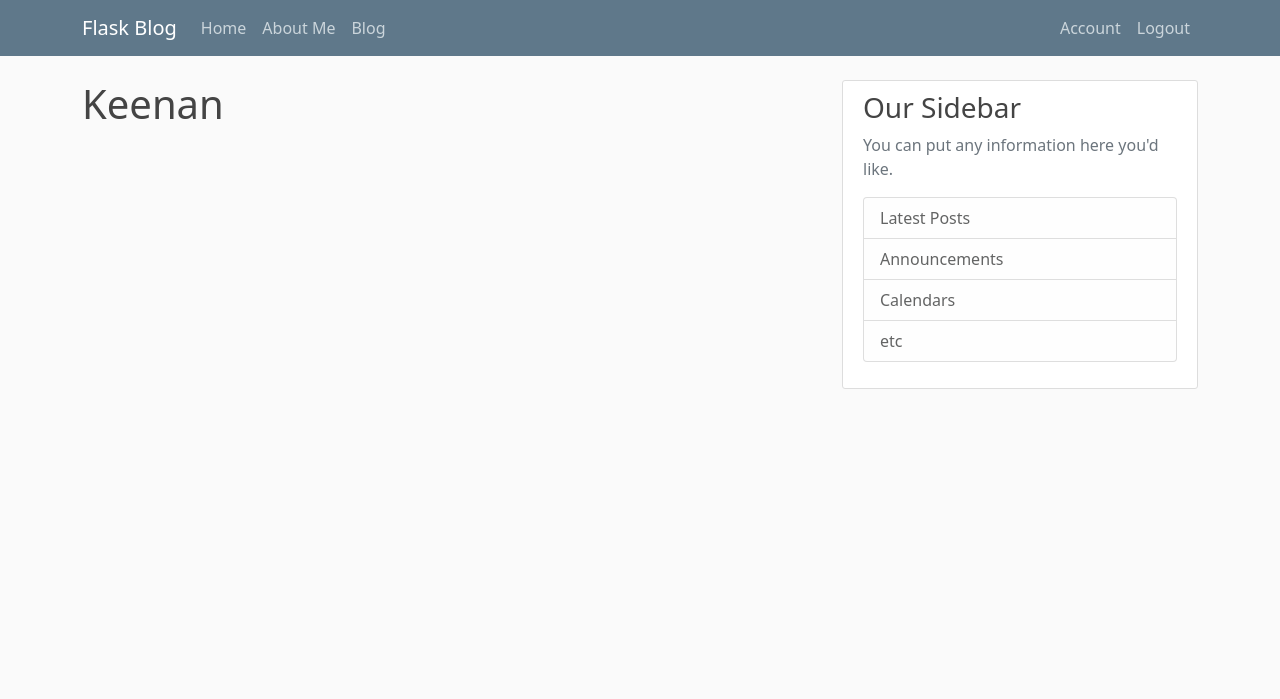
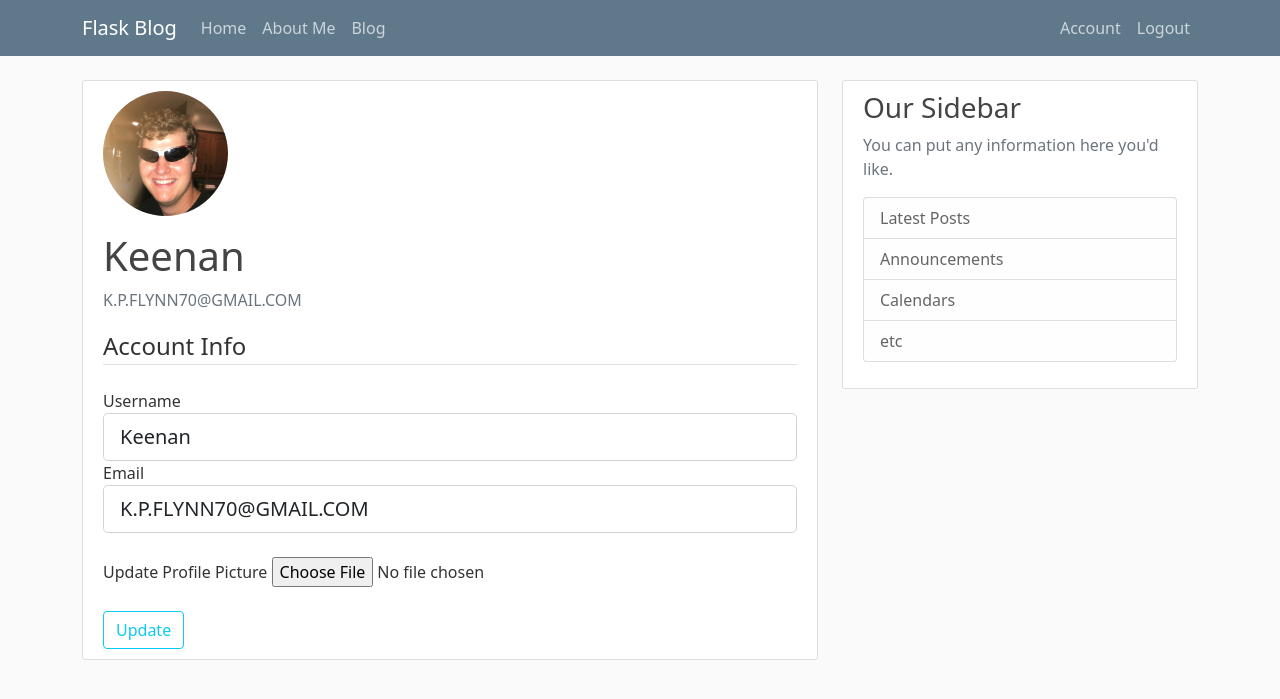
Before and after one commit to kfly2fly/Flask-Web-Repo, a Flask app: page /account in a window 1280 px wide. Shown: the top 699 px of the page. Run offline with Flask 2, Linux system fonts and the light colour scheme; a user stored in the database is signed in; some libraries are stand-ins or nearby versions.

Commit message:
Added profile pic functionality

```diff
--- a/flaskblog/forms.py
+++ b/flaskblog/forms.py
@@ -1,13 +1,13 @@
 from flask_wtf import FlaskForm
+from flask_wtf.file import FileField, FileAllowed
 from wtforms import StringField, PasswordField, SubmitField, BooleanField
 from wtforms.validators import DataRequired, Length, Email, EqualTo, ValidationError
 from flaskblog.models import User
+from flask_login import current_user
 
 # Will write python classes that will be representative of forms which will then be converted to HTML
 
 # Want to create a registration form, so we will write a registration form class, which will be inherited from FlaskForm
-
-
 
 class RegistrationForm(FlaskForm):
     # DataRequired means that the field cannot be blank, use wtforms.validators
@@ -26,15 +26,11 @@ class RegistrationForm(FlaskForm):
         user = User.query.filter_by(username=username.data).first()
         if user:
             raise ValidationError('That username is taken. Please choose another')
-    def validate_username(self, username):
-        user = User.query.filter_by(username=username.data).first()
-        if user:
-            raise ValidationError('That username is taken. Please choose a different one.')
 
     def validate_email(self, email):
         user = User.query.filter_by(email=email.data).first()
         if user:
-            raise ValidationError('That email is taken. Please choose a different one.')
+            raise ValidationError('That email is taken. Please choose another.')
 
 
 class LoginForm(FlaskForm):
@@ -44,3 +40,27 @@ class LoginForm(FlaskForm):
                              validators=[DataRequired()])
     remember = BooleanField('Remember Me')
     submit = SubmitField('Login')
+
+
+class UpdateAccount(FlaskForm):
+    # DataRequired means that the field cannot be blank, use wtforms.validators
+    username = StringField('Username',
+                           validators=[DataRequired(), Length(min=2, max=20)])
+    # need usernames to be between 2 and 20 characters long, so use validators
+    email = StringField('Email',
+                        validators=[DataRequired(), Email()])
+    picture = FileField('Update Profile Picture', validators=[FileAllowed(['jpg', 'png'])])
+    submit = SubmitField('Update')
+
+    def validate_username(self, username):
+        if username.data != current_user.username:
+            user = User.query.filter_by(username=username.data).first()
+            if user:
+                raise ValidationError('That username is taken. Please choose another')
+
+
+    def validate_email(self, email):
+        if email.data != current_user.email:
+            user = User.query.filter_by(email=email.data).first()
+            if user:
+                raise ValidationError('That email is taken. Please choose another.')
--- a/flaskblog/routes.py
+++ b/flaskblog/routes.py
@@ -1,8 +1,11 @@
 from flask import redirect, url_for, render_template, request, flash, session, request
 from flaskblog import app, db, bcrypt
-from flaskblog.forms import RegistrationForm, LoginForm
+from flaskblog.forms import RegistrationForm, LoginForm, UpdateAccount
 from flaskblog.models import User, Post
 from flask_login import login_user, current_user, logout_user, login_required
+import secrets
+import os
+from PIL import Image
 
 posts = [
     {
@@ -98,7 +101,33 @@ def logout():
     logout_user()
     return redirect(url_for('home'))
 
-@app.route("/account")
+def save_picture(form_picture):
+    random_hex = secrets.token_hex(8)
+    _, f_ext = os.path.splitext(form_picture.filename)
+    picture_fn = random_hex + f_ext
+    picture_path = os.path.join(app.root_path, 'static/profile_pic', picture_fn)
+    form_picture.save(picture_path)
+    output_size = (125, 125)
+    i = Image.open(form_picture)
+    i.thumbnail(output_size)
+    i.save(picture_path)
+    return picture_fn
+
+@app.route("/account", methods = ['GET', 'POST'])
 @login_required
 def account():
-    return render_template('account.html')
+    form = UpdateAccount()
+    if form.validate_on_submit():
+        if form.picture.data:
+            picture_file = save_picture(form.picture.data)
+            current_user.image_file = form.username.data
+        current_user.username = form.username.data
+        current_user.email = form.email.data
+        db.session.commit()
+        flash('Your account has been updatad!', 'success')
+        return redirect(url_for('account'))
+    elif request.method == 'GET':
+        form.username.data = current_user.username
+        form.email.data = current_user.email
+    image_file = url_for('static', filename='profile_pic/'+ current_user.image_file)
+    return render_template('account.html', title = 'Account', image_file=image_file, form=form)
--- a/flaskblog/templates/about.html
+++ b/flaskblog/templates/about.html
@@ -1,6 +1,6 @@
 {% extends 'index.html' %}
 {% block content %}
- <h2> Check out my Hobbies </h2>
+ <h2> Here's some things I like to do in my free time </h2>
  <h4>Reading</h4>
         <p> I love to read. My favorite Genre is Sci-Fi/Fanstasy. I'm currently on my re-read of Dune and I'm really excited for the new movie!
         One of my favorite authors is Brandon Sanderson, who was responsible for getting me to read. His latest book was a 1200 page beast
--- a/flaskblog/templates/account.html
+++ b/flaskblog/templates/account.html
@@ -1,4 +1,56 @@
 {% extends 'index.html' %}
 {% block content %}
-    <h1>{{ current_user.username }}</h1>
+    <div class="content-section">
+      <div class="media">
+        <img class="rounded-circle account-img" src="{{ image_file }}">
+        <div class="media-body">
+          <h2 class="account-heading">{{ current_user.username }}</h2>
+          <p class="text-secondary">{{ current_user.email }}</p>
+        </div>
+      </div>
+        <form method="POST" action="" enctype="multipart/form-data">
+            {{ form.hidden_tag() }}
+            <fieldset class="form-group mb-4">
+                <legend class="border-bottom mb-4">Account Info</legend>
+                <div class="form-group">
+                    {{ form.username.label(class="form-control-label") }}
+                    {% if form.username.errors %}
+                        {{ form.username(class="form-control form-control-lg is-invalid") }}
+                        <div class="invalid-feedback">
+                            {% for error in form.username.errors %}
+                                <span>{{ error }}</span>
+                            {% endfor %}
+                        </div>
+                    {% else %}
+                        {{ form.username(class="form-control form-control-lg") }}
+                    {% endif %}
+                </div>
+                <div class="form-group mb-4">
+                    {{ form.email.label(class="form-control-label") }}
+                    {% if form.email.errors %}
+                        {{ form.email(class="form-control form-control-lg is-invalid") }}
+                        <div class="invalid-feedback">
+                            {% for error in form.email.errors %}
+                                <span>{{ error }}</span>
+                            {% endfor %}
+                        </div>
+                    {% else %}
+                        {{ form.email(class="form-control form-control-lg") }}
+                    {% endif %}
+                </div>
+                <div class="form-group ">
+                    {{ form.picture.label() }}
+                    {{ form.picture(class="form-control-file") }}
+                    {% if form.picture.errors %}
+                        {% for error in form.picture.errors %}
+                            <span class="text-danger">{{ error }}</span></br>
+                        {% endfor %}
+                    {% endif %}
+                </div>
+            </fieldset>
+            <div class="form-group me-4">
+                {{ form.submit(class="btn btn-outline-info") }}
+            </div>
+        </form>
+    </div>
 {% endblock content %}
```
Also changed, not shown: README.md, flaskblog/static/profile_pic/default.JPG (added).
